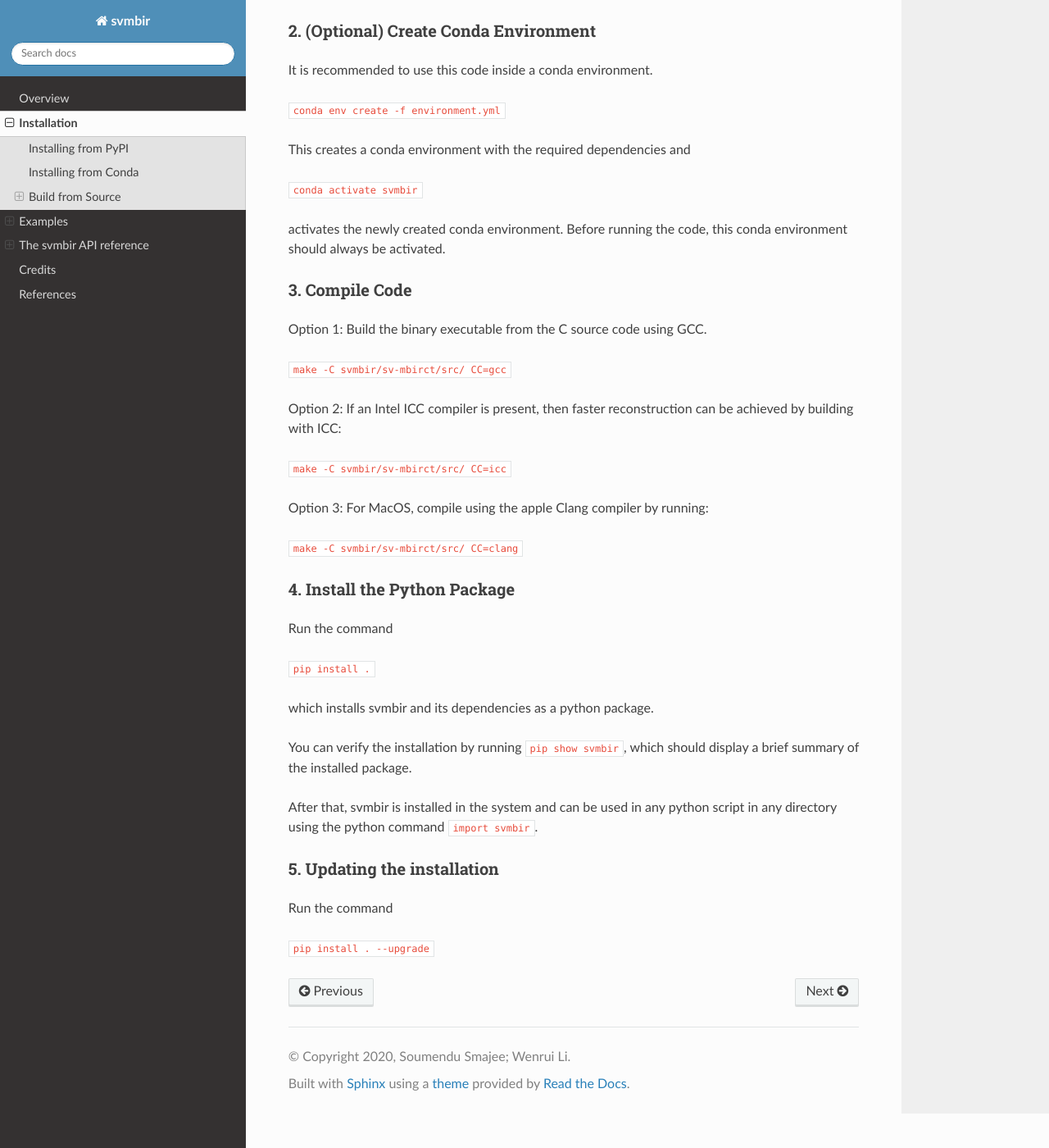
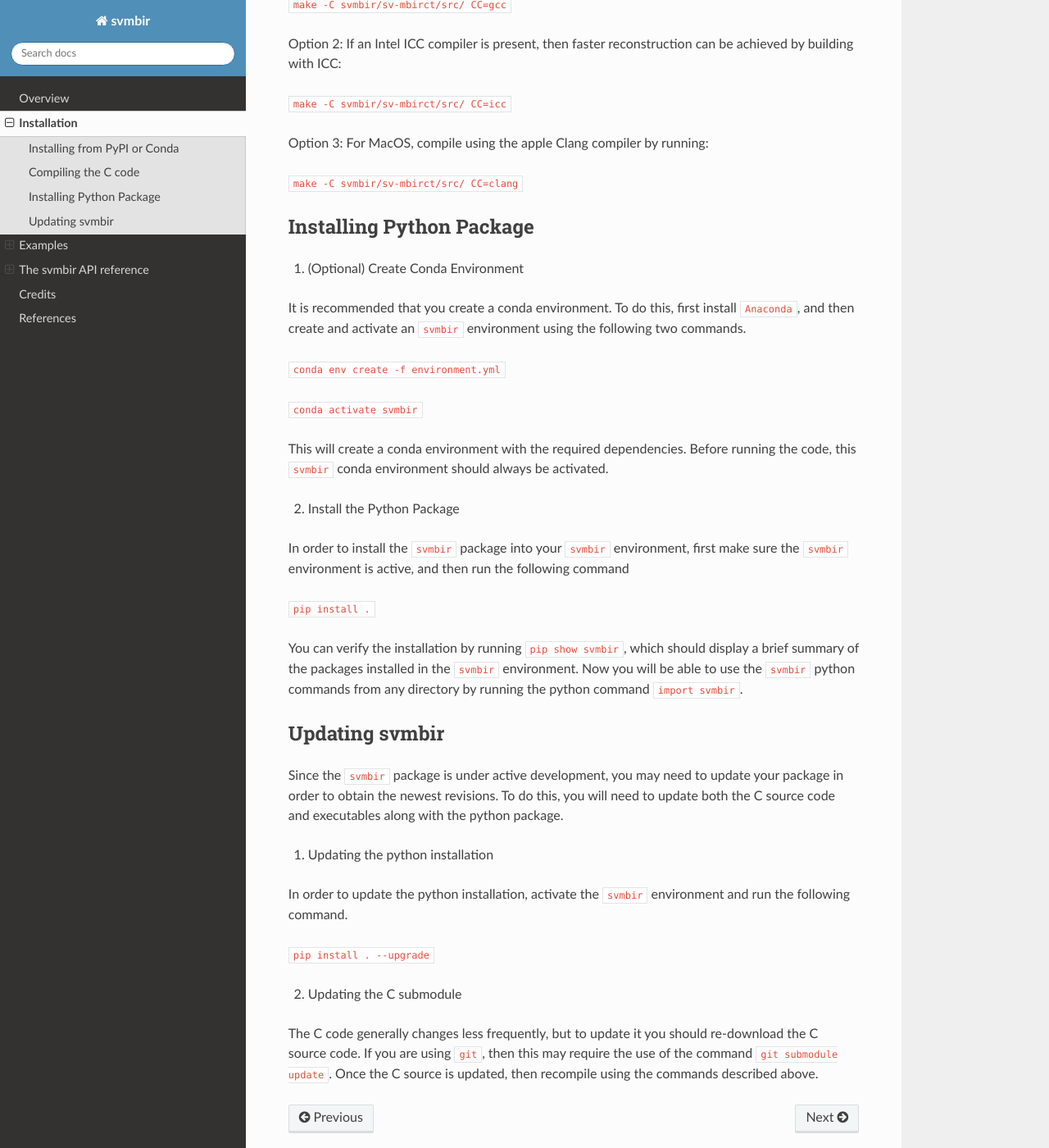
Before and after one commit to cabouman/svmbir, a Sphinx documentation site: the page built from docs/source/install.rst, in a window 1280 px wide and 1400 px high, scrolled down 789 px. Shown: the whole window at 82% size. Built offline with Sphinx 7.4.7 and the Read the Docs theme 2.0.0, drawn with Linux system fonts in a browser that asks for light colours; some of the changed text lies outside the part shown.

Commit message:
Merge pull request #71
* Added 2D Shepp Logan Demo

* Added comments and sinogram display in Demo file

* Merge remote-tracking branch 'origin/master' into bouman

* Added functions to plot results and calculate nrmse and added if stat…

* Merge branch 'bouman' of https://github.com/cabouman/svmbir into bouman

* Merge branch 'master' into bouman

* Revised Installation procedure

```diff
--- a/docs/source/install.rst
+++ b/docs/source/install.rst
@@ -5,46 +5,29 @@ Installation
 This section covers the basics of how to download and install svmbir.
 
 
-Installing from PyPI
----------------------
+Installing from PyPI or Conda
+-----------------------------
 
-This option is not yet available.
-
-Installing from Conda
----------------------
-
-This option is not yet available.
+At this time, the ``svmbir`` package must be built from source.
+In the future, we also plan to make it installable from ``PyPI`` or ``Conda``.
 
 
-Build from Source
------------------
-
-In command shell, ``cd`` to a directory of your choice and run the following commands to install from source.
+Compiling the C code
+--------------------
 
 1. Download Software
-~~~~~~~~~~~~~~~~~~~~
-Recursively clone the svmbir python code and the submodule with C code into a folder in the currect directory
+
+In order to download the C code, ``cd`` to a directory of your choice and run the following commands to install from source.
 
 ``git clone --recursive https://github.com/cabouman/svmbir.git``
 
-and change directory to the root directory of the repository.
+This command recursively downloads a folder containing the svmbir python wrapper along with the ``sv-mbirct`` C-code submodule.
 
-``cd svmbir``
+Next, change your directory to the root directory of the repository using the command ``cd svmbir``.
 
-2. (Optional) Create Conda Environment
-~~~~~~~~~~~~~~~~~~~~~~~~~~~~~~~~~~~~~~
-It is recommended to use this code inside a conda environment.
 
-``conda env create -f environment.yml``
+2. Compile Code
 
-This creates a conda environment with the required dependencies and
-
-``conda activate svmbir``
-
-activates the newly created conda environment. Before running the code, this conda environment should always be activated.
-
-3. Compile Code
-~~~~~~~~~~~~~~~
 Option 1: Build the binary executable from the C source code using GCC.
 
 ``make -C svmbir/sv-mbirct/src/ CC=gcc``
@@ -58,21 +41,45 @@ Option 3: For MacOS, compile using the apple Clang compiler by running:
 ``make -C svmbir/sv-mbirct/src/ CC=clang``
 
 
-4. Install the Python Package
-~~~~~~~~~~~~~~~~~~~~~~~~~~~~~
-Run the command
+
+Installing Python Package
+-------------------------
+
+1. (Optional) Create Conda Environment
+
+It is recommended that you create a conda environment.
+To do this, first install ``Anaconda``, and then create and activate an ``svmbir`` environment using the following two commands.
+
+``conda env create -f environment.yml``
+
+``conda activate svmbir``
+
+This will create a conda environment with the required dependencies.
+Before running the code, this ``svmbir`` conda environment should always be activated.
+
+
+2. Install the Python Package
+
+In order to install the ``svmbir`` package into your ``svmbir`` environment, first make sure the ``svmbir`` environment is active, and then run the following command
 
 ``pip install .``
 
-which installs svmbir and its dependencies as a python package.
-
-You can verify the installation by running ``pip show svmbir``, which should display a brief summary of the installed package.
-
-After that, svmbir is installed in the system and can be used in any python script in any directory using the python command ``import svmbir``.
+You can verify the installation by running ``pip show svmbir``, which should display a brief summary of the packages installed in the ``svmbir`` environment.
+Now you will be able to use the ``svmbir`` python commands from any directory by running the python command ``import svmbir``.
 
 
-5. Updating the installation
-~~~~~~~~~~~~~~~~~~~~~~~~~~~~~
-Run the command
+Updating svmbir
+-----------------
+
+Since the ``svmbir`` package is under active development, you may need to update your package in order to obtain the newest revisions. To do this, you will need to update both the C source code and executables along with the python package.
+
+1. Updating the python installation
+
+In order to update the python installation, activate the ``svmbir`` environment and run the following command.
 
 ``pip install . --upgrade``
+
+
+2. Updating the C submodule
+
+The C code generally changes less frequently, but to update it you should re-download the C source code. If you are using ``git``, then this may require the use of the command ``git submodule update``. Once the C source is updated, then recompile using the commands described above.
```
